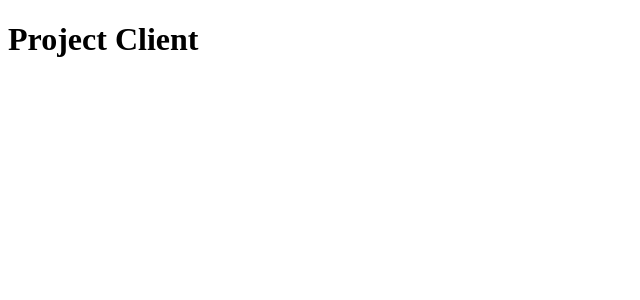
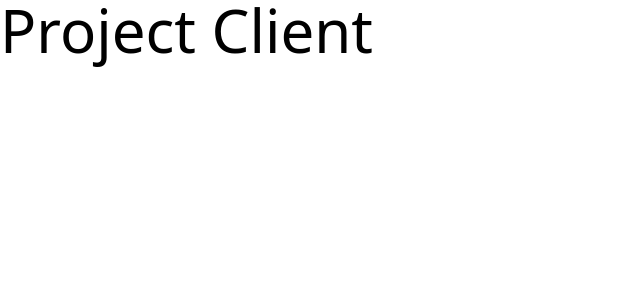
Before and after one commit to jh-23/travel-agency-app, a React (Create React App) app in the folder client/: page / in a window 1280 px wide. Shown: the top 300 px of the page, without its empty margins (0-640 px from the left). Built offline with nearby package versions, Linux system fonts and the light colour scheme.

Commit message:
tailwind css added

```diff
--- /dev/null
+++ b/client/postcss.config.js
@@ -0,0 +1,6 @@
+module.exports = {
+  plugins: {
+    tailwindcss: {},
+    autoprefixer: {},
+  },
+}
--- a/client/src/components/App.js
+++ b/client/src/components/App.js
@@ -2,7 +2,7 @@ import React, { useEffect, useState } from "react";
 import { Switch, Route } from "react-router-dom";
 
 function App() {
-  return <h1>Project Client</h1>;
+  return <h1 className='text-6xl'>Project Client</h1>;
 }
 
 export default App;
--- a/client/src/index.css
+++ b/client/src/index.css
@@ -1,6 +1,3 @@
-:root {
-  --bg: #282c34;
-  --header: #fff;
-  --link: #61dafb;
-  --text: hsla(0, 0%, 100%, 0.88);
-}
+@tailwind base;
+@tailwind components;
+@tailwind utilities;
--- /dev/null
+++ b/client/src/postcss.config.js
@@ -0,0 +1,6 @@
+module.exports = {
+  plugins: {
+    tailwindcss: {},
+    autoprefixer: {},
+  },
+}
--- /dev/null
+++ b/client/src/tailwind.config.js
@@ -0,0 +1,8 @@
+/** @type {import('tailwindcss').Config} */
+module.exports = {
+  content: [],
+  theme: {
+    extend: {},
+  },
+  plugins: [],
+}
--- /dev/null
+++ b/client/tailwind.config.js
@@ -0,0 +1,10 @@
+/** @type {import('tailwindcss').Config} */
+module.exports = {
+  content: [
+    "./src/**/*.{js,jsx,ts,tsx}",
+  ],
+  theme: {
+    extend: {},
+  },
+  plugins: [],
+}
```
Also changed, not shown: client/package.json (+7 -2 lines), client/src/index.js (line endings or trailing spaces).
